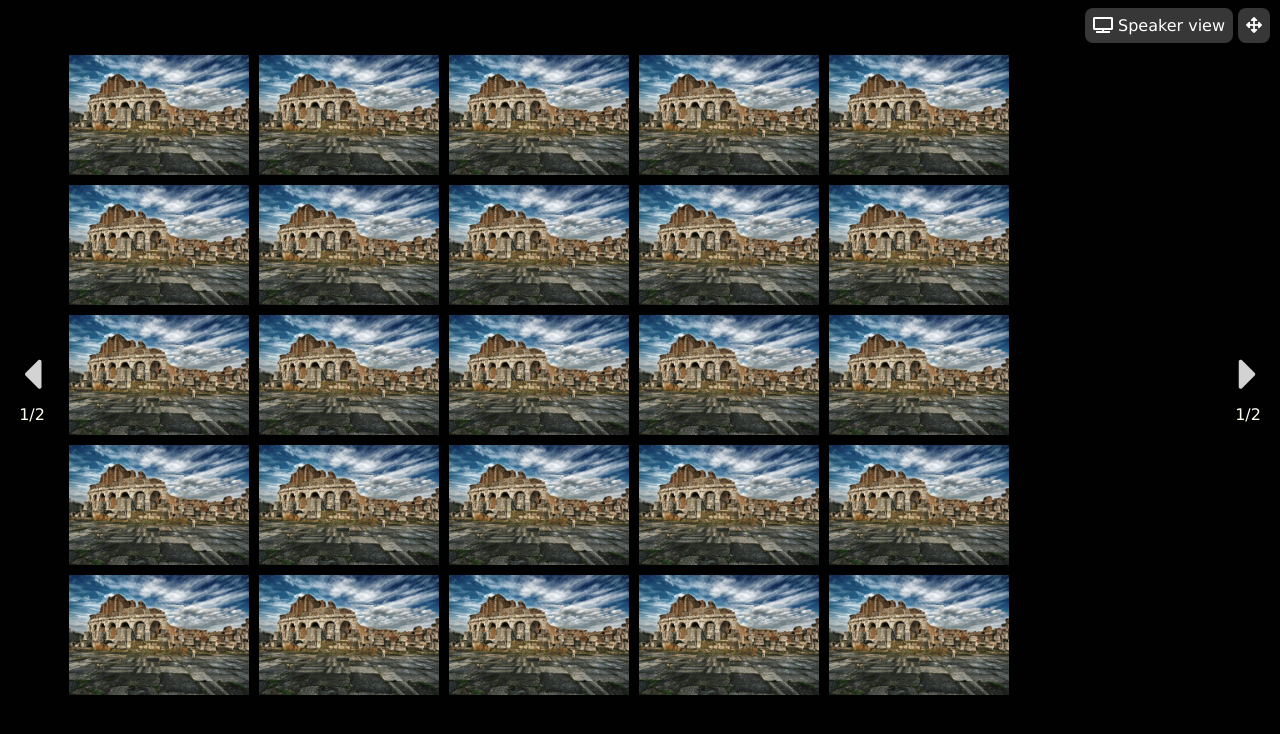
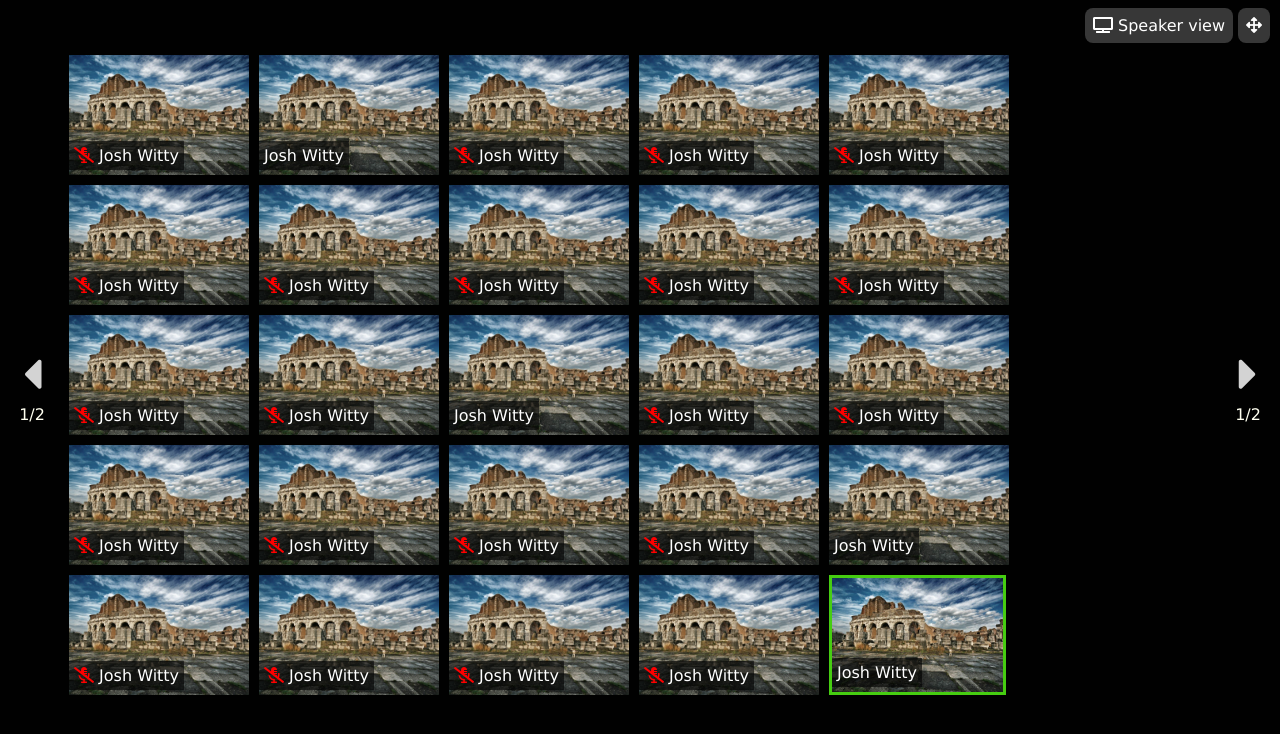
Before and after one commit to NeriEroi/html-css-zoom, a plain HTML site: page index.html in a window 1280 px wide. Drawn offline with Linux system fonts and the light colour scheme.

Commit message:
fine main

```diff
--- a/css/style.css
+++ b/css/style.css
@@ -79,6 +79,12 @@ main {
 .webcams .row .webcam-cont {
     width: calc((100% / 5) - 10px));
     margin: 5px;
+    position: relative;
+}
+
+.webcams .row .webcam-cont.frame {
+    border: 3px solid;
+    border-color: rgba(78, 228, 19, 0.9);
 }
 
 .webcams .row .webcam-cont img {
@@ -86,3 +92,17 @@ main {
     height: 100%;
     object-fit: cover;
 }
+
+.webcams .row .webcam-cont .name {
+    padding: 5px;
+    color: white;
+    position: absolute;
+    bottom: 5px;
+    background-color: rgba(0, 0, 0, 0.6);
+}
+
+.webcams .row .webcam-cont .name i {
+    color: red;
+}
+
+/* / main */
--- a/index.html
+++ b/index.html
@@ -43,11 +43,10 @@
 
                         <img src="img/arena.jpg" alt="">
 
+                        <div class="name">
+                            <i class="fas fa-microphone-alt-slash"></i>
+                            Josh Witty
                         </div>
-
-                    <div class="webcam-cont">
-
-                        <img src="img/arena.jpg" alt="">
 
                     </div>
 
@@ -55,17 +54,43 @@
 
                         <img src="img/arena.jpg" alt="">
 
+                        <div class="name">
+                            <!-- <i class="fas fa-microphone-alt-slash"></i> -->
+                            Josh Witty
+                        </div>
+
                     </div>
 
                     <div class="webcam-cont">
 
                         <img src="img/arena.jpg" alt="">
 
+                        <div class="name">
+                            <i class="fas fa-microphone-alt-slash"></i>
+                            Josh Witty
+                        </div>
+
                     </div>
 
                     <div class="webcam-cont">
 
                         <img src="img/arena.jpg" alt="">
+
+                        <div class="name">
+                            <i class="fas fa-microphone-alt-slash"></i>
+                            Josh Witty
+                        </div>
+
+                    </div>
+
+                    <div class="webcam-cont">
+
+                        <img src="img/arena.jpg" alt="">
+
+                        <div class="name">
+                            <i class="fas fa-microphone-alt-slash"></i>
+                            Josh Witty
+                        </div>
 
                     </div>
 
@@ -77,11 +102,10 @@
 
                         <img src="img/arena.jpg" alt="">
 
+                        <div class="name">
+                            <i class="fas fa-microphone-alt-slash"></i>
+                            Josh Witty
                         </div>
-
-                    <div class="webcam-cont">
-
-                        <img src="img/arena.jpg" alt="">
 
                     </div>
 
@@ -89,17 +113,43 @@
 
                         <img src="img/arena.jpg" alt="">
 
+                        <div class="name">
+                            <i class="fas fa-microphone-alt-slash"></i>
+                            Josh Witty
+                        </div>
+
                     </div>
 
                     <div class="webcam-cont">
 
                         <img src="img/arena.jpg" alt="">
 
+                        <div class="name">
+                            <i class="fas fa-microphone-alt-slash"></i>
+                            Josh Witty
+                        </div>
+
                     </div>
 
                     <div class="webcam-cont">
 
                         <img src="img/arena.jpg" alt="">
+
+                        <div class="name">
+                            <i class="fas fa-microphone-alt-slash"></i>
+                            Josh Witty
+                        </div>
+
+                    </div>
+
+                    <div class="webcam-cont">
+
+                        <img src="img/arena.jpg" alt="">
+
+                        <div class="name">
+                            <i class="fas fa-microphone-alt-slash"></i>
+                            Josh Witty
+                        </div>
 
                     </div>
 
@@ -111,11 +161,10 @@
 
                         <img src="img/arena.jpg" alt="">
 
+                        <div class="name">
+                            <i class="fas fa-microphone-alt-slash"></i>
+                            Josh Witty
                         </div>
-
-                    <div class="webcam-cont">
-
-                        <img src="img/arena.jpg" alt="">
 
                     </div>
 
@@ -123,17 +172,43 @@
 
                         <img src="img/arena.jpg" alt="">
 
+                        <div class="name">
+                            <i class="fas fa-microphone-alt-slash"></i>
+                            Josh Witty
+                        </div>
+
                     </div>
 
                     <div class="webcam-cont">
 
                         <img src="img/arena.jpg" alt="">
 
+                        <div class="name">
+                            <!-- <i class="fas fa-microphone-alt-slash"></i> -->
+                            Josh Witty
+                        </div>
+
                     </div>
 
                     <div class="webcam-cont">
 
                         <img src="img/arena.jpg" alt="">
+
+                        <div class="name">
+                            <i class="fas fa-microphone-alt-slash"></i>
+                            Josh Witty
+                        </div>
+
+                    </div>
+
+                    <div class="webcam-cont">
+
+                        <img src="img/arena.jpg" alt="">
+
+                        <div class="name">
+                            <i class="fas fa-microphone-alt-slash"></i>
+                            Josh Witty
+                        </div>
 
                     </div>
 
@@ -145,11 +220,10 @@
 
                         <img src="img/arena.jpg" alt="">
 
+                        <div class="name">
+                            <i class="fas fa-microphone-alt-slash"></i>
+                            Josh Witty
                         </div>
-
-                    <div class="webcam-cont">
-
-                        <img src="img/arena.jpg" alt="">
 
                     </div>
 
@@ -157,17 +231,43 @@
 
                         <img src="img/arena.jpg" alt="">
 
+                        <div class="name">
+                            <i class="fas fa-microphone-alt-slash"></i>
+                            Josh Witty
+                        </div>
+
                     </div>
 
                     <div class="webcam-cont">
 
                         <img src="img/arena.jpg" alt="">
 
+                        <div class="name">
+                            <i class="fas fa-microphone-alt-slash"></i>
+                            Josh Witty
+                        </div>
+
                     </div>
 
                     <div class="webcam-cont">
 
                         <img src="img/arena.jpg" alt="">
+
+                        <div class="name">
+                            <i class="fas fa-microphone-alt-slash"></i>
+                            Josh Witty
+                        </div>
+
+                    </div>
+
+                    <div class="webcam-cont">
+
+                        <img src="img/arena.jpg" alt="">
+
+                        <div class="name">
+                            <!-- <i class="fas fa-microphone-alt-slash"></i> -->
+                            Josh Witty
+                        </div>
 
                     </div>
 
@@ -179,11 +279,10 @@
 
                         <img src="img/arena.jpg" alt="">
 
+                        <div class="name">
+                            <i class="fas fa-microphone-alt-slash"></i>
+                            Josh Witty
                         </div>
-
-                    <div class="webcam-cont">
-
-                        <img src="img/arena.jpg" alt="">
 
                     </div>
 
@@ -191,11 +290,10 @@
 
                         <img src="img/arena.jpg" alt="">
 
+                        <div class="name">
+                            <i class="fas fa-microphone-alt-slash"></i>
+                            Josh Witty
                         </div>
-
-                    <div class="webcam-cont">
-
-                        <img src="img/arena.jpg" alt="">
 
                     </div>
 
@@ -203,10 +301,36 @@
 
                         <img src="img/arena.jpg" alt="">
 
+                        <div class="name">
+                            <i class="fas fa-microphone-alt-slash"></i>
+                            Josh Witty
                         </div>
 
                     </div>
 
+                    <div class="webcam-cont">
+
+                        <img src="img/arena.jpg" alt="">
+
+                        <div class="name">
+                            <i class="fas fa-microphone-alt-slash"></i>
+                            Josh Witty
+                        </div>
+
+                    </div>
+
+                    <div class="webcam-cont frame">
+
+                        <img src="img/arena.jpg" alt="">
+
+                        <div class="name">
+                            <!-- <i class="fas fa-microphone-alt-slash"></i> -->
+                            Josh Witty
+                        </div>
+
+                    </div>
+
+                </div>
 
             </div>
 
```
Lines whose indentation alone changed are shown as unchanged.
